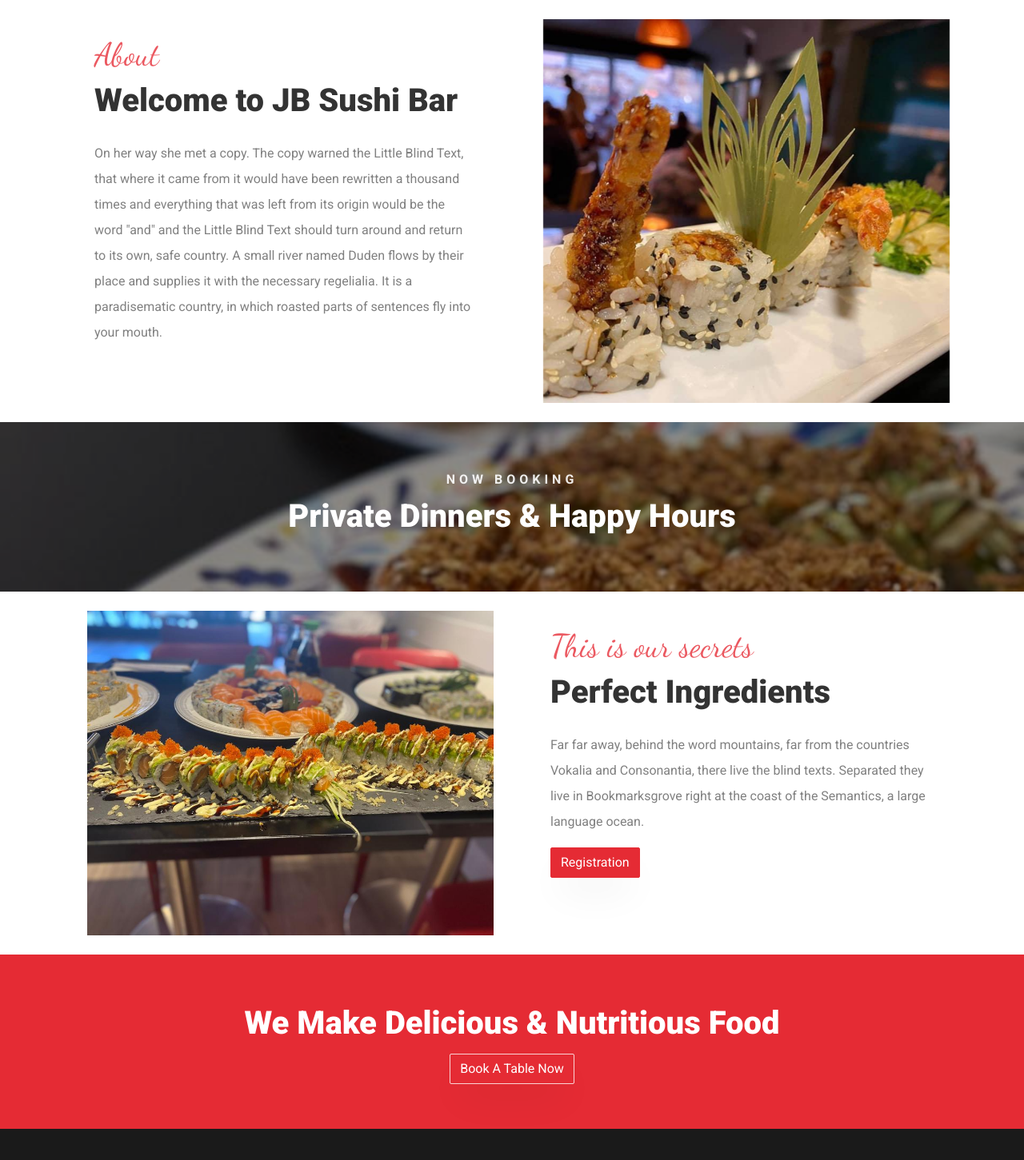
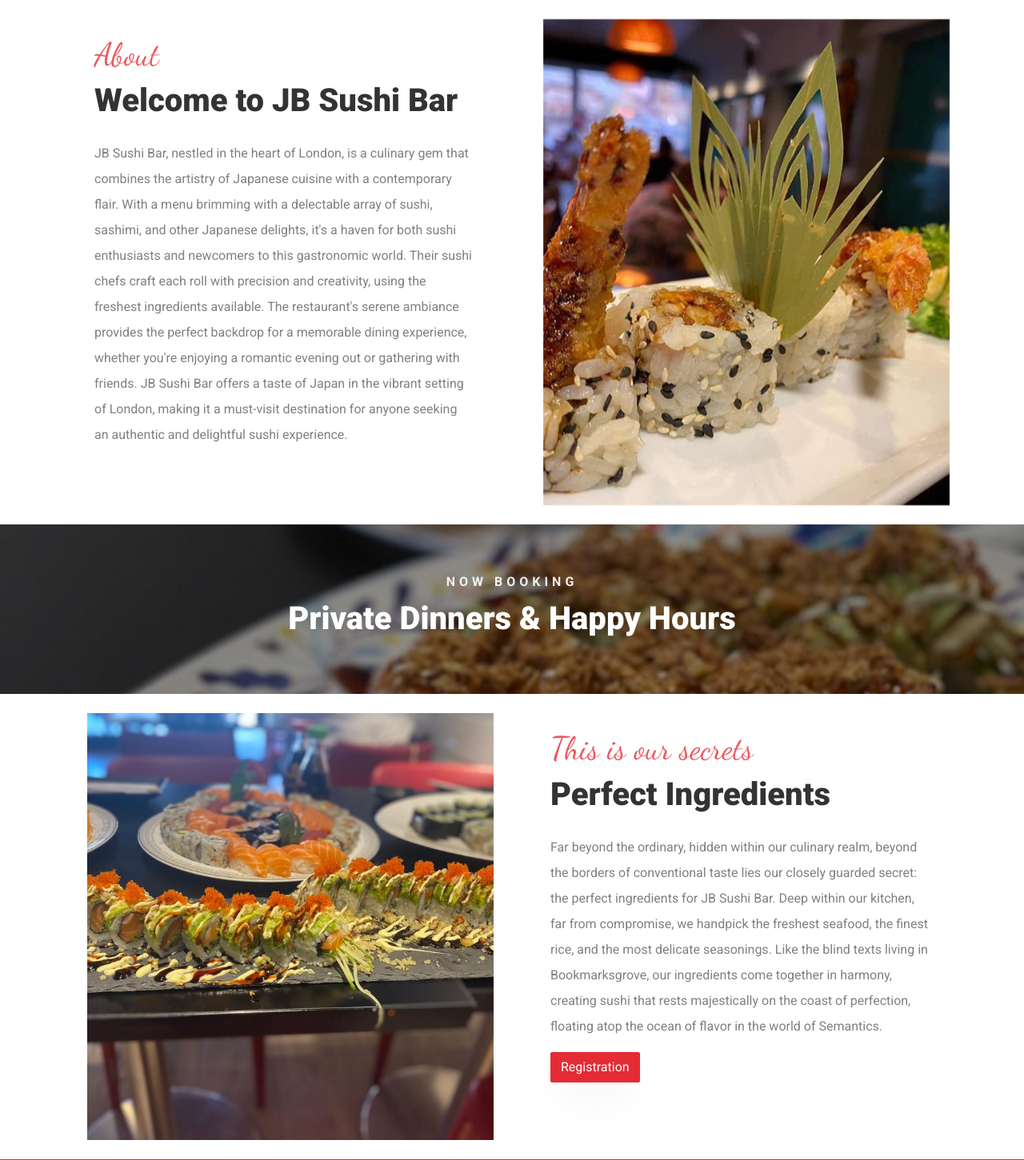
Before and after one commit to Newinacode/restro, a Django app: page / in a window 1280 px wide. Shown: the part 800-2251 px from the top of the page at 80% size. Run offline with Django 4.2, Linux system fonts and the light colour scheme; data that the repository does not hold is empty; some libraries are stand-ins or nearby versions.

Commit message:
changes in content

```diff
--- a/website/templates/website/about.html
+++ b/website/templates/website/about.html
@@ -39,7 +39,7 @@
       <span class="subheading">This is our secrets</span>
       <br>
       <h2 class="mb-4">Perfect Ingredients</h2>
-      <p>Far far away, behind the word mountains, far from the countries Vokalia and Consonantia, there live the blind texts. Separated they live in Bookmarksgrove right at the coast of the Semantics, a large language ocean.
+      <p>Far beyond the ordinary, hidden within our culinary realm, beyond the borders of conventional taste lies our closely guarded secret: the perfect ingredients for JB Sushi Bar. Deep within our kitchen, far from compromise, we handpick the freshest seafood, the finest rice, and the most delicate seasonings. Like the blind texts living in Bookmarksgrove, our ingredients come together in harmony, creating sushi that rests majestically on the coast of perfection, floating atop the ocean of flavor in the world of Semantics.
       </p>
       <p><a href="#" class="btn btn-primary">Registration</a></p>
     </div>
--- a/website/templates/website/index.html
+++ b/website/templates/website/index.html
@@ -134,7 +134,7 @@
                     <span class="subheading">About</span>
                     <br>
                     <h2 class="mb-4">Welcome to  JB Sushi Bar</h2>
-                    <p>On her way she met a copy. The copy warned the Little Blind Text, that where it came from it would have been rewritten a thousand times and everything that was left from its origin would be the word "and" and the Little Blind Text should turn around and return to its own, safe country. A small river named Duden flows by their place and supplies it with the necessary regelialia. It is a paradisematic country, in which roasted parts of sentences fly into your mouth.</p>
+                    <p>JB Sushi Bar, nestled in the heart of London, is a culinary gem that combines the artistry of Japanese cuisine with a contemporary flair. With a menu brimming with a delectable array of sushi, sashimi, and other Japanese delights, it's a haven for both sushi enthusiasts and newcomers to this gastronomic world. Their sushi chefs craft each roll with precision and creativity, using the freshest ingredients available. The restaurant's serene ambiance provides the perfect backdrop for a memorable dining experience, whether you're enjoying a romantic evening out or gathering with friends. JB Sushi Bar offers a taste of Japan in the vibrant setting of London, making it a must-visit destination for anyone seeking an authentic and delightful sushi experience.</p>
 
                 </div>
             </div>
@@ -499,7 +499,7 @@
                     <span class="subheading">This is our secrets</span>
                     <br>
                     <h2 class="mb-4">Perfect Ingredients</h2>
-                    <p>Far far away, behind the word mountains, far from the countries Vokalia and Consonantia, there live the blind texts. Separated they live in Bookmarksgrove right at the coast of the Semantics, a large language ocean.
+                    <p>Far beyond the ordinary, hidden within our culinary realm, beyond the borders of conventional taste lies our closely guarded secret: the perfect ingredients for JB Sushi Bar. Deep within our kitchen, far from compromise, we handpick the freshest seafood, the finest rice, and the most delicate seasonings. Like the blind texts living in Bookmarksgrove, our ingredients come together in harmony, creating sushi that rests majestically on the coast of perfection, floating atop the ocean of flavor in the world of Semantics.
                     </p>
                     <p><a href="#" class="btn btn-primary">Registration</a></p>
                 </div>
@@ -576,7 +576,7 @@
     <div class="container py-5">
         <div class="row py-2">
             <div class="col-md-12 text-center">
-                <h2>We Make Delicious &amp; Nutritious Food</h2>
+                <h2>We craft delicious &amp; nutritious sushi for your enjoyment.</h2>
                 <a href="#" class="btn btn-white btn-outline-white">Book A Table Now</a>
             </div>
         </div>
```
